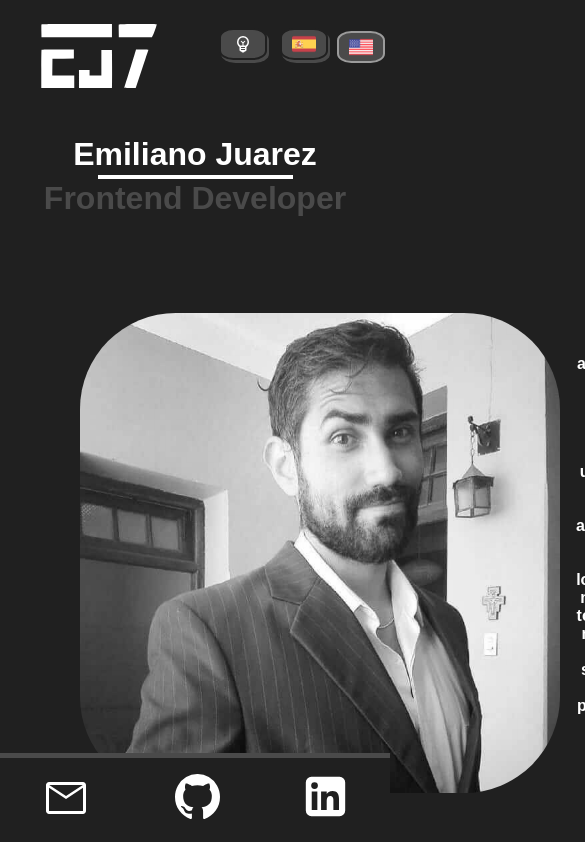
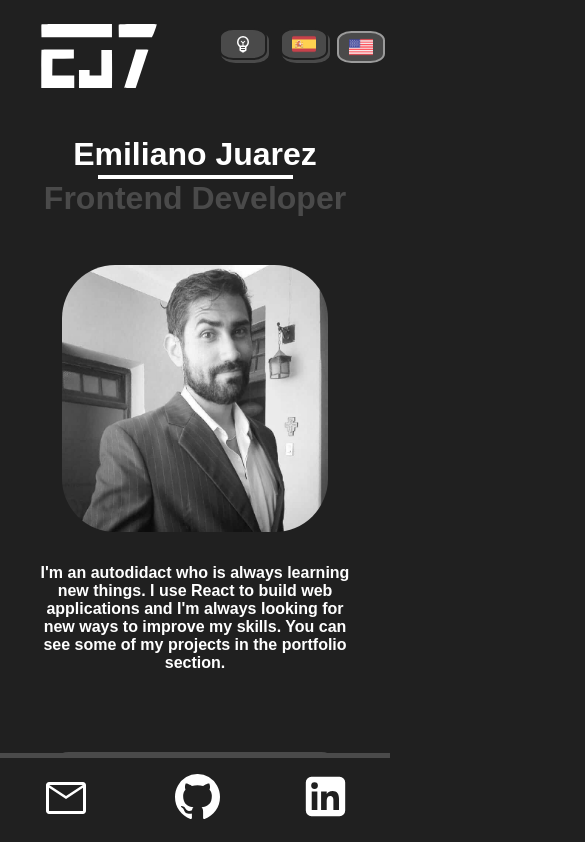
Before and after one commit to emij7/emij7.github.io, a React (Create React App) app: page / in a window 390 px wide. Shown: the top 842 px of the page, 585 px wide, since content can reach past the window. Built offline with nearby package versions, Linux system fonts and the light colour scheme.

Commit message:
fix: images sizes and responsive.

```diff
--- a/src/components/atoms/image/image.styles.js
+++ b/src/components/atoms/image/image.styles.js
@@ -1,7 +1,7 @@
 import styled, { css } from "styled-components";
 
 export const StyledImage = styled.img`
-  height: ${(props) => props.size};
+  height: ${(props) => props.size + "rem"};
   ${({ secondary }) => secondary && projectImg}
   ${({ resumeImage }) => resumeImage && personalImage}
 `;
@@ -13,4 +13,13 @@ const personalImage = css`
   filter: ${({ type, theme }) =>
     type === "primary" ? theme.filter : theme.filter};
   border-radius: 20%;
+  /* @media (${({ theme }) => theme.device.tablet}) {
+    height: ${(props) => props.size / 2};
+  } ; */
+  @media (${({ theme }) => theme.device.tablet}) {
+    height: ${(props) => props.size / 2 + "rem"};
+  }
+  @media (${({ theme }) => theme.device.desktop}) {
+    height: ${(props) => props.size / 1.5 + "rem"};
+  } ;
 `;
--- a/src/components/molecule/resume/resume.js
+++ b/src/components/molecule/resume/resume.js
@@ -1,23 +1,19 @@
 import React from "react";
 import { text } from "../../../text/text";
 import { Image } from "../../atoms/image/image";
-import { StyledParagraph } from "../header/header.styles";
-import { StyledResume } from "./resume.styles";
+import { StyledDescription, StyledResume } from "./resume.styles";
 import personalImage from "../../../utils/personalImage.jpg";
-import { Content } from "../../atoms/content/content";
 
 export const Resume = ({ children, language }) => {
   return (
     <StyledResume>
       <Image
         alt={"Personal Image"}
-        size={"30rem"}
+        size={"25"}
         src={personalImage}
         resumeImage
       />
-      <Content width="50%">
-        <StyledParagraph>{text.description[language]}</StyledParagraph>
-      </Content>
+      <StyledDescription>{text.description[language]}</StyledDescription>
     </StyledResume>
   );
 };
--- a/src/components/molecule/resume/resume.styles.js
+++ b/src/components/molecule/resume/resume.styles.js
@@ -5,4 +5,19 @@ export const StyledResume = styled.div`
   display: flex;
   justify-content: space-around;
   padding: 3rem 5rem;
+  margin: auto;
+  width: 80%;
+
+  @media (${({ theme }) => theme.device.tablet}) {
+    flex-direction: column;
+    padding: 0;
+  } ;
 `;
+export const StyledDescription = styled.p`
+  font-weight: 700;
+  text-align: center;
+  padding: 0 2rem;
+  @media (${({ theme }) => theme.device.tablet}) {
+    padding: 2rem 0;
+  } ;
+`;
--- a/src/page/App.js
+++ b/src/page/App.js
@@ -36,13 +36,13 @@ export const App = () => {
           onClick={languageToggler}
           active={language === "es" ? true : false}
         >
-          <Image src={spainFlag} alt="Spanish Flag" size={"1.5rem"} />
+          <Image src={spainFlag} alt="Spanish Flag" size={"1.5"} />
         </Button>
         <Button
           onClick={languageToggler}
           active={language === "en" ? true : false}
         >
-          <Image src={usaFlag} alt="American Flag" size={"1.5rem"} />
+          <Image src={usaFlag} alt="American Flag" size={"1.5"} />
         </Button>
       </NavBar>
       <Header language={language} />
```
